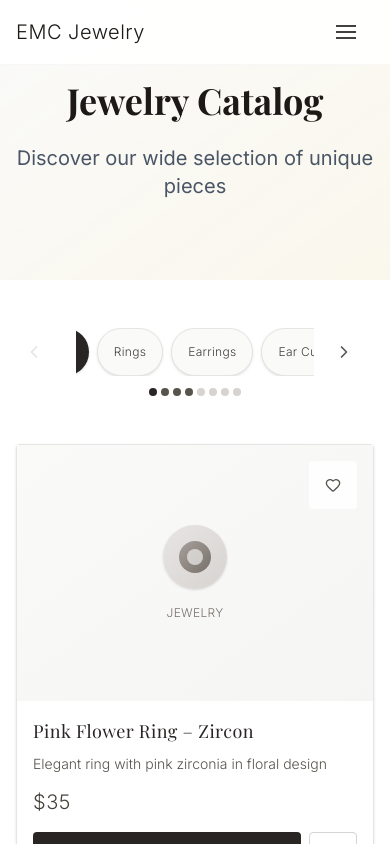
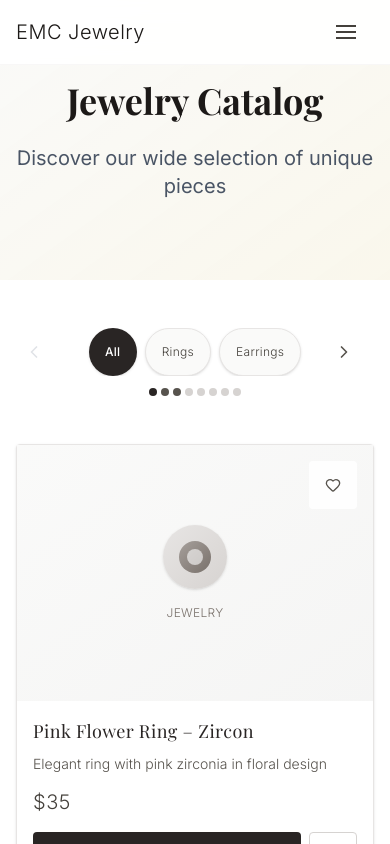
Before and after one commit to MatiasFormoso/emcejewelry, a Next.js app: page /en/catalogo in a window 390 px wide. Built offline with nearby package versions, Linux system fonts and the light colour scheme; a web font is replaced by a local one.

Commit message:
refactor: change mobile categories display from 4 to 3

```diff
--- a/src/components/CatalogGrid.tsx
+++ b/src/components/CatalogGrid.tsx
@@ -50,7 +50,7 @@ export default function CatalogGrid({ t, locale }: CatalogGridProps) {
     ? products
     : products.filter(product => product.category === selectedCategory);
 
-  const categoriesPerPage = 4;
+  const categoriesPerPage = 3;
   const maxCategoryIndex = Math.max(0, categories.length - categoriesPerPage);
 
   const nextCategoryPage = () => {
```
